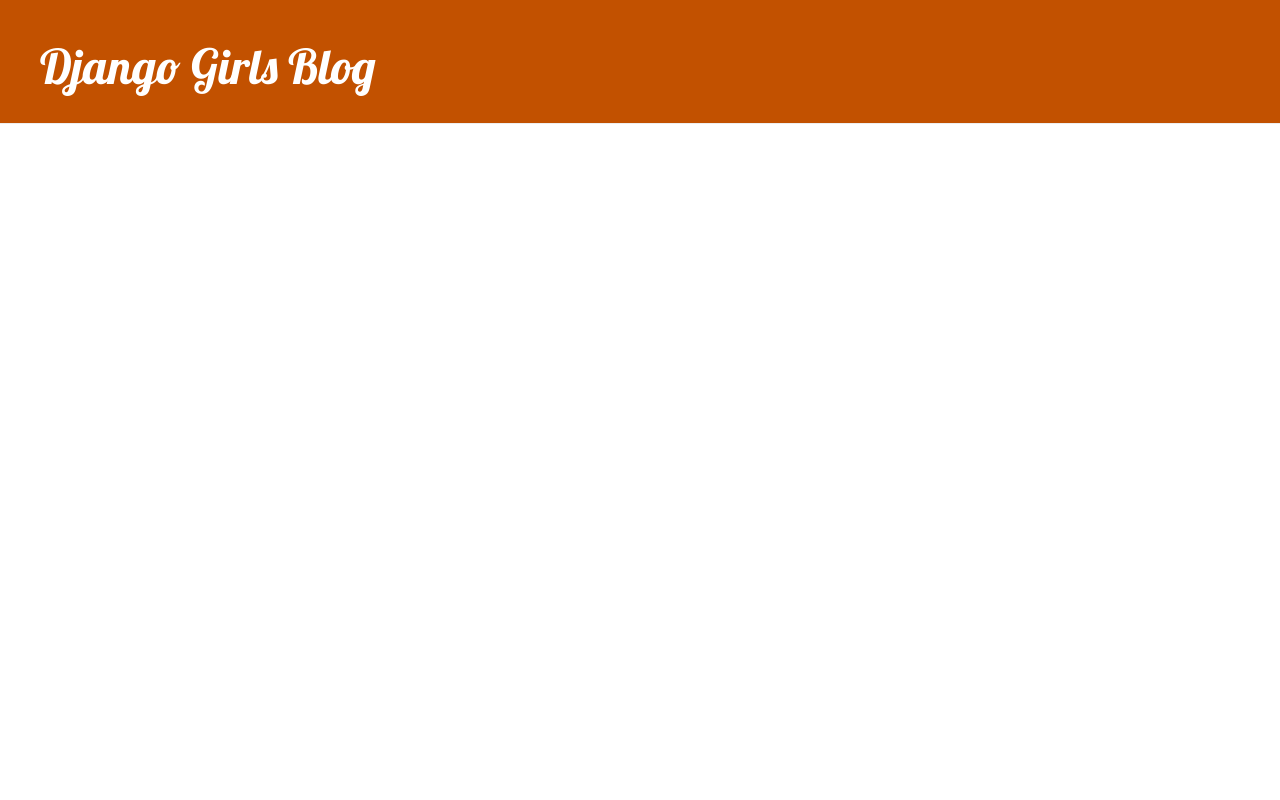
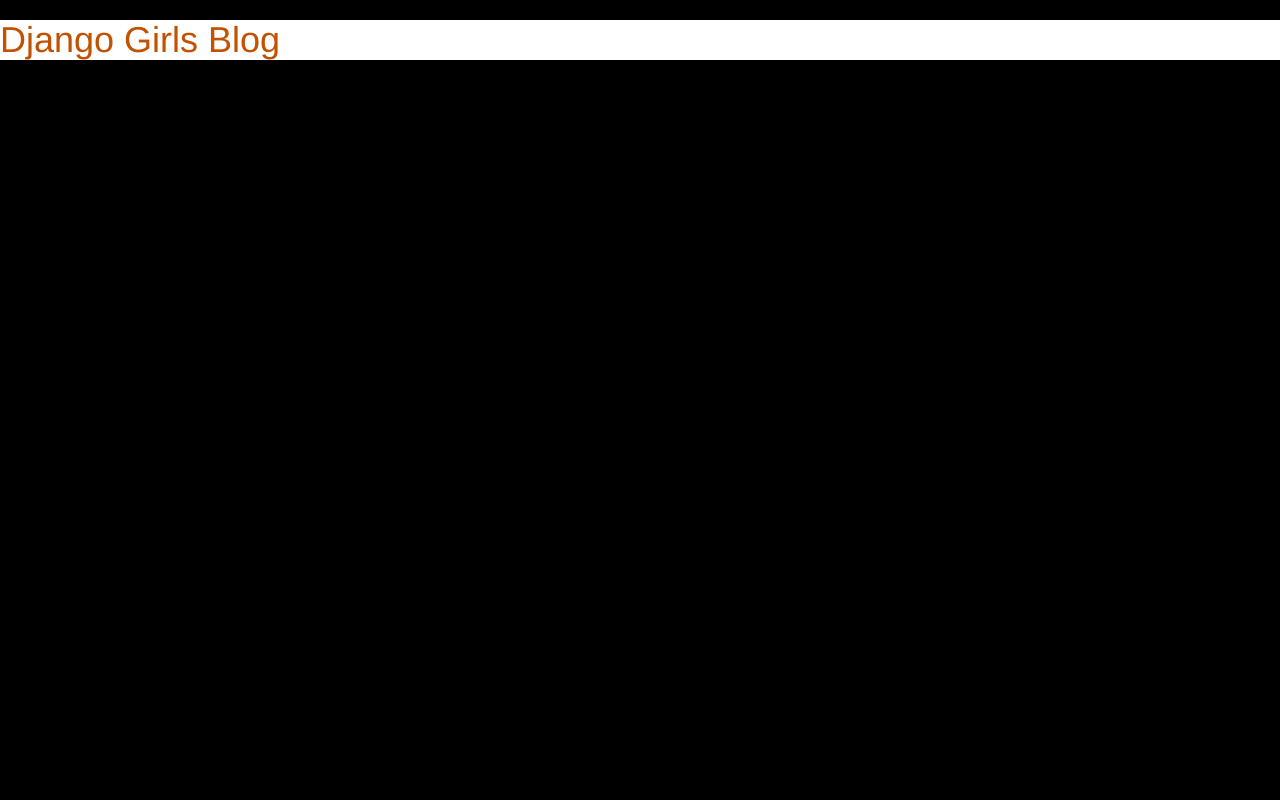
Before and after one commit to Fer-Bar/News-Code-Blog, a Django app: page / in a window 1280 px wide. Run offline with Django 3.2, Linux system fonts and the light colour scheme; data that the repository does not hold is empty; some libraries are stand-ins or nearby versions.

Commit message:
Testeo de importaciones de CSS

```diff
--- a/blog/static/css/blog.css
+++ b/blog/static/css/blog.css
@@ -1,51 +1,6 @@
-* {
-    box-sizing: border-box;
-    padding: 0;
-    margin: 0;
+h1 a, h2 a {
+    color: #C25100;
 }
-.page-header {
-    background-color: #C25100;
-    margin-top: 0;
-    padding: 20px 20px 20px 40px;
+html {
+    background-color: black;
 }
-
-.page-header h1, .page-header h1 a, .page-header h1 a:visited, .page-header h1 a:active {
-    color: #ffffff;
-    font-size: 36pt;
-    text-decoration: none;
-}
-
-.content {
-    margin-left: 40px;
-}
-
-h1, h2, h3, h4 {
-    font-family: 'Lobster', cursive;
-}
-
-.date {
-    color: #828282;
-}
-
-.save {
-    float: right;
-}
-
-.post-form textarea, .post-form input {
-    width: 100%;
-}
-
-.top-menu, .top-menu:hover, .top-menu:visited {
-    color: #ffffff;
-    float: right;
-    font-size: 26pt;
-    margin-right: 20px;
-}
-
-.post {
-    margin-bottom: 70px;
-}
-
-.post h2 a, .post h2 a:visited {
-    color: #000000;
-}
--- a/blog/templates/blog/post_list.html
+++ b/blog/templates/blog/post_list.html
@@ -1,31 +1,23 @@
 {% load static %}
+<!DOCTYPE html>
 <html>
     <head>
-        <title>Django Girls blog</title>
+        <title>News Code</title>
         <link rel="stylesheet" href="//maxcdn.bootstrapcdn.com/bootstrap/3.2.0/css/bootstrap.min.css">
         <link rel="stylesheet" href="//maxcdn.bootstrapcdn.com/bootstrap/3.2.0/css/bootstrap-theme.min.css">
-        <link href='//fonts.googleapis.com/css?family=Lobster&subset=latin,latin-ext' rel='stylesheet' type='text/css'>
         <link rel="stylesheet" href="{% static 'css/blog.css' %}">
     </head>
     <body>
-        <div class="page-header">
+        <div>
             <h1><a href="/">Django Girls Blog</a></h1>
         </div>
+        {% for post in posts %}
+            <div>
+                <p>published: {{ post.published_date }}</p>
+                <h2><a href="">{{ post.title }}</a></h2>
+                <p>{{ post.text|linebreaksbr }}</p>
+            </div>
+        {% endfor %}
 
-        <div class="content container">
-            <div class="row">
-                <div class="col-md-8">
-                {% for post in posts %}
-                    <div class="post">
-                        <div class="date">
-                            {{ post.published_date }}
-                        </div>
-                        <h2><a href="">{{ post.title }}</a></h2>
-                        <p>{{ post.text|linebreaksbr }}</p>
-                    </div>
-                {% endfor %}
-                </div>
-            </div>
-        </div>
     </body>
 </html>
```
